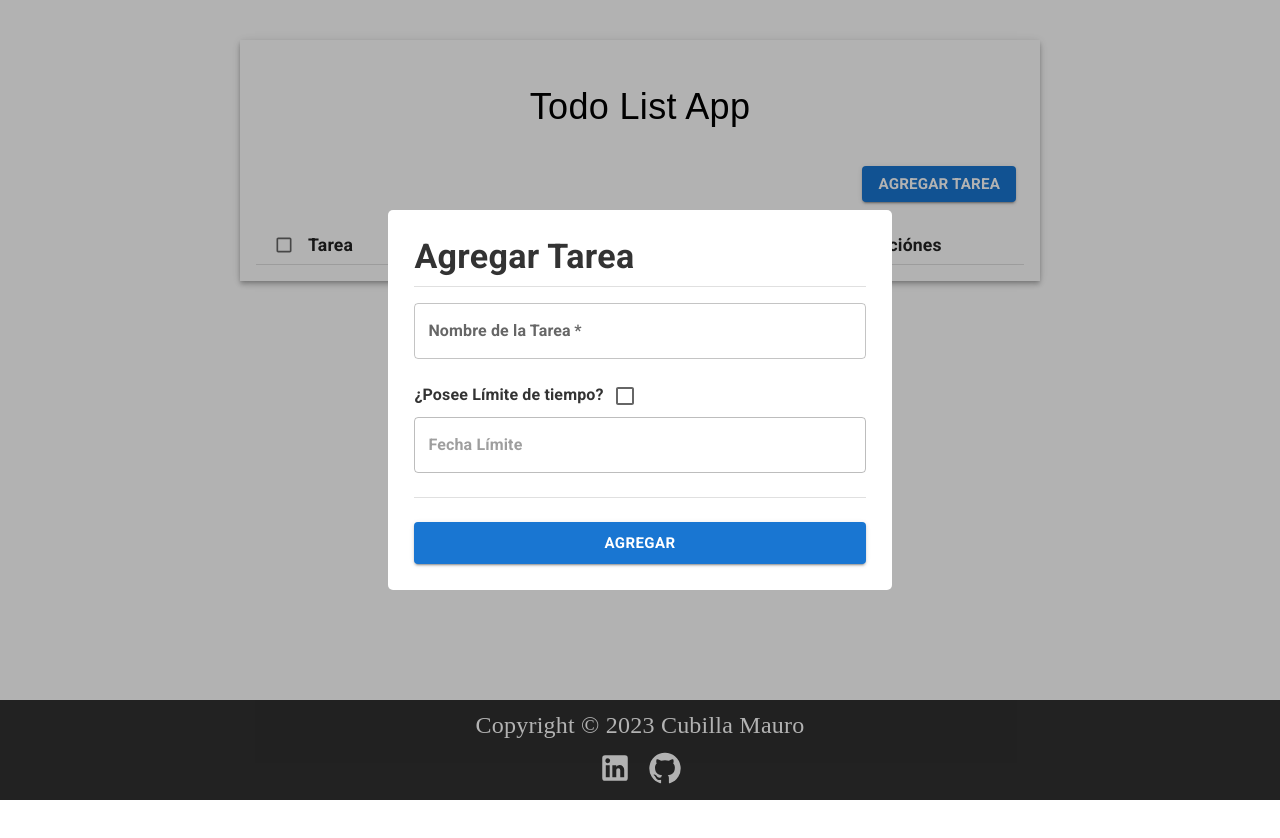
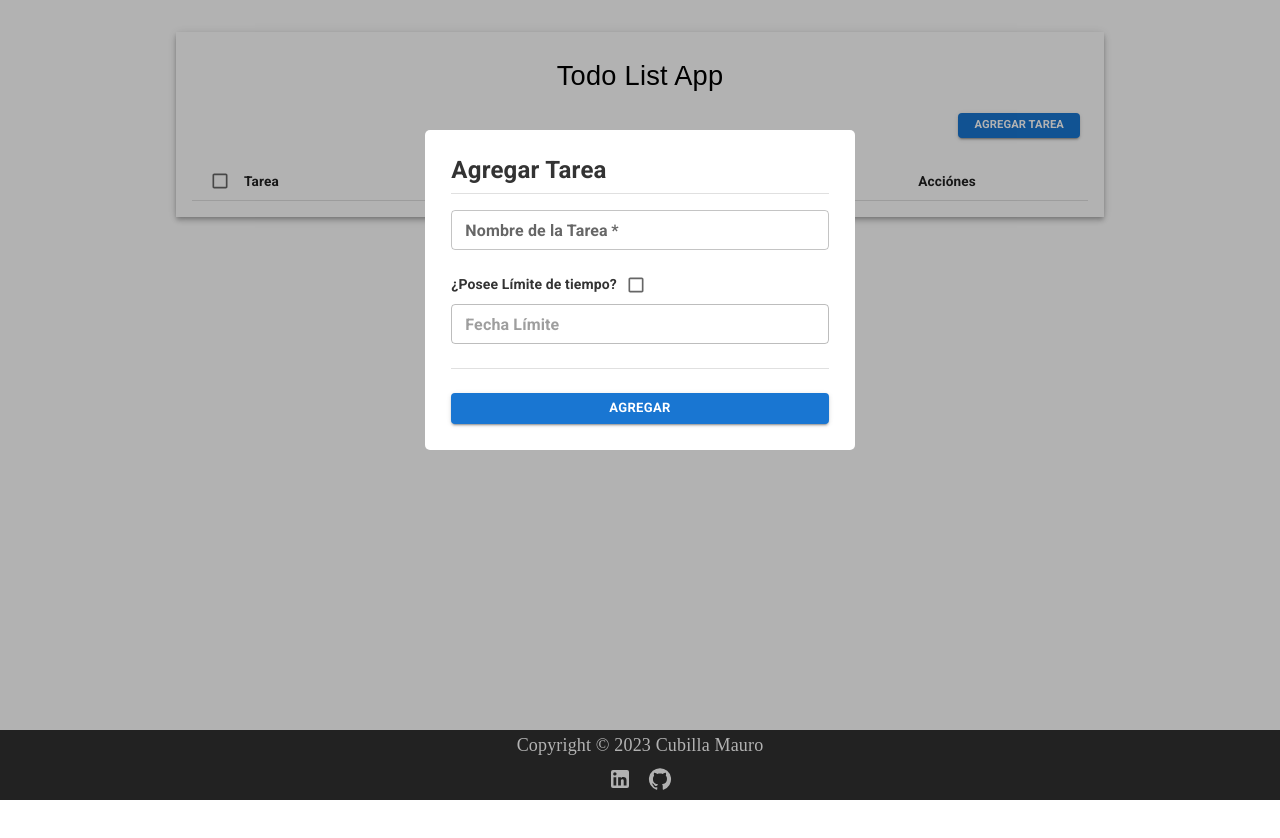
Before and after one commit to MauCubi/todolist-react-app, a React (Vite) app: page / in a window 1280 px wide. Both pictures are taken after a click on the button "AGREGAR TAREA". Shown: the top 838 px of the page. Built offline with nearby package versions, Linux system fonts and the light colour scheme.

Commit message:
Ajustes de resolucion desktop

```diff
--- a/src/TodoListApp.tsx
+++ b/src/TodoListApp.tsx
@@ -26,7 +26,7 @@ export const TodoListApp = () => {
     }
 
   return (
-    <Box component='div' minHeight='100vh' display='flex' alignItems='center' flexDirection='column' mb={{ xs:'60px', sm:'100px'}}>
+    <Box component='div' minHeight='100vh' display='flex' alignItems='center' flexDirection='column' mb={{ xs:'60px', sm:'100px', md:'70px'}}>
 
         <Box
             component='div'
@@ -34,13 +34,13 @@ export const TodoListApp = () => {
             textAlign='center'
             padding={{ xs:0, sm:2}}
             flexDirection='column'
-            width={{ xs:'100%', sm:'80%', md:'60%' }}
-            my={{ xs:1, sm:5 }}
+            width={{ xs:'100%', sm:'80%', md:'70%' }}
+            my={{ xs:1, sm:4 }}
             boxShadow={{ xs:0, sm:4 }}
         >
 
             {/* Titulo + boton agregar / Title + add button  */}
-            <Typography fontSize={{ xs:'1.65rem', sm:'2.25rem'}} fontFamily='sans-serif' my={3}>Todo List App</Typography>
+            <Typography fontSize={{ xs:'1.65rem', sm:'2.25rem', md:'1.7rem'}} fontFamily='sans-serif' my={{ xs:3, md:1 }}>Todo List App</Typography>
 
             <Box component='div' display='flex' justifyContent={{ xs:'center', sm:'end' }} m={{ xs:0, sm:1 }}>
                 <Button
@@ -48,12 +48,12 @@ export const TodoListApp = () => {
                     variant='contained'
                     sx={{
                         width:{ xs:'90%', sm:'fit-content'},
-                        height:'2.25rem',
+                        height:{ xs:'1.8rem', md:'1.6rem' },
                         alignSelf:{ xs:'center', sm:'right' }
                     }}
                     onClick={ handleClickNew }
                 >
-                    <Typography fontSize={{ xs:'0.8rem', sm:'0.95rem' }}>
+                    <Typography fontSize={{ xs:'0.8rem', sm:'0.95rem', md:'0.7rem' }}>
                         Agregar Tarea
                     </Typography>
                 </Button>
--- a/src/components/Socials.tsx
+++ b/src/components/Socials.tsx
@@ -11,7 +11,7 @@ export const Socials = () => {
         sm:'column'
         }}
         width='100%'
-        height={{ xs:'60px', sm:'100px' }}
+        height={{ xs:'60px', sm:'100px', md:'70px' }}
         display='flex'
         alignSelf='center'
         alignItems='center'
@@ -26,7 +26,7 @@ export const Socials = () => {
       fontSize={{
         xs:16,
         sm:20,
-        md:24
+        md:18
       }}
       fontFamily='serif'
       color='white'
@@ -39,14 +39,14 @@ export const Socials = () => {
       direction='row'
       spacing={{
         sm:'0',
-        md:'4'
+        md:'2'
       }}
     >
       <IconButton sx={{ color:'white'}} onClick={ () => { window.open('https://www.linkedin.com/in/macubi90/') }}>
-        <LinkedInIcon sx={{ fontSize:{ xs:'25px', sm:'32px', md:'34px'}  }} />
+        <LinkedInIcon sx={{ fontSize:{ xs:'25px', sm:'32px', md:'24px'}  }} />
       </IconButton>
       <IconButton sx={{ color:'white'}} onClick={ () => { window.open('https://github.com/MauCubi') }}>
-        <GitHubIcon sx={{ fontSize:{ xs:'25px', sm:'32px', md:'34px'}  }} />
+        <GitHubIcon sx={{ fontSize:{ xs:'25px', sm:'32px', md:'24px'}  }} />
       </IconButton>
     </Stack>
 
--- a/src/components/TodoAddModal.tsx
+++ b/src/components/TodoAddModal.tsx
@@ -101,9 +101,9 @@ type FormData = {
 				closeTimeoutMS={ 200 }
 			>
 				<Grid container>
-					<Grid xs={112} container m={2} item={true}>
+					<Grid xs={12} container m={2} item={true}>
 
-						<Typography sx={{ fontSize:{ xs:'1.5rem', sm:'2.125rem'}, lineHeight:'1.235' }}>Agregar Tarea</Typography>
+						<Typography sx={{ fontSize:{ xs:'1.5rem', sm:'1.5rem'}, lineHeight:'1.235' }}>Agregar Tarea</Typography>
 
 						<Divider sx={{ mt: 1, width: '100%'}}/>
 
@@ -114,6 +114,7 @@ type FormData = {
 									label='Nombre de la Tarea'
 									type="text"
 									fullWidth
+									size='small'
 									inputProps={{ maxLength: 50 }}
 									required
 									{...register('title', {
@@ -127,13 +128,13 @@ type FormData = {
 										}
 									}) }
 								/>
-								{errors.title && <Typography component='span' color='error'>{errors.title.message}</Typography>}
+								{errors.title && <Typography fontSize={12} component='span' color='error'>{errors.title.message}</Typography>}
 							</Grid>
 
 							<Grid xs={12} sx={{ mt: 2 }} item={true} >
 								<Grid>
-									<Typography component='label' fontSize={16}>¿Posee Límite de tiempo?</Typography>
-									<Checkbox checked={checkedValue} onChange={ () => setCheckedValue(!checkedValue)} />
+									<Typography component='label' fontSize={14}>¿Posee Límite de tiempo?</Typography>
+									<Checkbox checked={checkedValue} size='small' onChange={ () => setCheckedValue(!checkedValue)} />
 								</Grid>
 
 								<Grid display='flex' direction='column' container>
@@ -147,6 +148,7 @@ type FormData = {
 													disablePast
 													disabled={ !checkedValue }
 													value={ value }
+													slotProps={{ textField: { size: 'small' } }}
 													onChange={onChange}
 													label="Fecha Límite"
 													viewRenderers={{ hours: renderTimeViewClock, minutes: renderTimeViewClock }}
@@ -168,7 +170,7 @@ type FormData = {
 										}}
 
 									/>
-									{errors.dueDate && <Typography component='span' color='error'>{errors.dueDate.message}</Typography>}
+									{errors.dueDate && <Typography fontSize={12} component='span' color='error'>{errors.dueDate.message}</Typography>}
 
 								</Grid>
 
@@ -177,7 +179,7 @@ type FormData = {
 							<Divider sx={{ my: 3}}/>
 
 							<Grid xs={12} item={true} >
-								<Button type='submit' variant='contained' color='primary' size='large' fullWidth>
+								<Button type='submit' variant='contained' color='primary' size='small' fullWidth>
 									{
 										activeTodo? 'Actualizar'
 										: 'Agregar'
--- a/src/components/table/ToDoTableBody.tsx
+++ b/src/components/table/ToDoTableBody.tsx
@@ -40,7 +40,7 @@ export const ToDoTableBody = () => {
                         <Typography
                             color={ (todo.status === true? 'gray' : 'black' )}
                             sx={{ textDecoration: (todo.status === true)? 'line-through': '' }}
-                            fontSize={{ xs:'0.9rem', sm:'1rem' }}
+                            fontSize={{ xs:'0.9rem', sm:'1.15rem', md:'0.75rem' }}
                         >
                             { todo.title }
                         </Typography>
@@ -60,7 +60,7 @@ export const ToDoTableBody = () => {
                                             'warning'
                                             :'error'
                                         }
-                                        sx={{ fontSize:{ xs:'1.1rem', sm:'1.3rem' } }}
+                                        sx={{ fontSize:{ xs:'1.1rem', sm:'1.2rem', md:'1rem' } }}
                                     />
 
                                     <Typography
@@ -73,7 +73,7 @@ export const ToDoTableBody = () => {
                                             '#f57c00'
                                             :'error'
                                         }
-                                        fontSize={{ xs:'0.9rem', sm:'1rem' }}
+                                        fontSize={{ xs:'0.9rem', sm:'1.15rem', md:'0.75rem' }}
                                     >
                                         { new Date(todo.dueDate).toLocaleString() }
                                     </Typography>
@@ -86,7 +86,7 @@ export const ToDoTableBody = () => {
 
                             <IconButton
                                 color='warning'
-                                sx={{ fontSize:{ xs:'1.125rem', sm:'1.6rem' } }}
+                                sx={{ fontSize:{ xs:'1.125rem', sm:'1.6rem', md:'1.2rem' } }}
                                 title='Editar tarea'
                                 onClick={ () => handleSelectTodo(todo) }
                                 disabled={ todo.status }
@@ -96,7 +96,7 @@ export const ToDoTableBody = () => {
 
                             <IconButton
                                 color='error'
-                                sx={{ fontSize:{ xs:'1.125rem', sm:'1.6rem' } }}
+                                sx={{ fontSize:{ xs:'1.125rem', sm:'1.6rem', md:'1.2rem' } }}
                                 title='Eliminar tarea'
                                 onClick={ () => handleDeleteTodo(todo.id) }
                             >
--- a/src/components/table/ToDoTableHead.tsx
+++ b/src/components/table/ToDoTableHead.tsx
@@ -21,13 +21,13 @@ export const ToDoTableHead = () => {
             <TableCell align='center' padding='checkbox'>
                 <Checkbox size='small' onChange={ handleAllChecked } />
             </TableCell>
-            <TableCell sx={{ p:{ xs:'0', sm:'16'}, fontSize:{ xs:'0.9rem', sm:'1.10rem' } }} >
+            <TableCell sx={{ p:{ xs:'0', sm:'16'}, fontSize:{ xs:'0.9rem', sm:'1.2rem', md:'0.85rem' } }} >
                 Tarea
             </TableCell>
-            <TableCell sx={{ textAlign:{xs:'center', sm:'right'},  p:{ xs:'0', sm:'16'}, fontSize:{ xs:'0.9rem', sm:'1.10rem' } }}>
+            <TableCell sx={{ textAlign:{xs:'center', sm:'right'},  p:{ xs:'0', sm:'16'}, fontSize:{ xs:'0.9rem', sm:'1.2rem', md:'0.85rem' } }}>
                 Fecha Límite
             </TableCell>
-            <TableCell align='center' sx={{ p:{ xs:'0', sm:'16'}, fontSize:{ xs:'0.9rem', sm:'1.10rem' } }}>
+            <TableCell align='center' sx={{ p:{ xs:'0', sm:'16'}, fontSize:{ xs:'0.9rem', sm:'1.2rem', md:'0.85rem' } }}>
                 Acciónes
             </TableCell>
         </TableRow>
--- a/src/styles.css
+++ b/src/styles.css
@@ -4,9 +4,12 @@
   }
 
   .ReactModalPortal .ReactModal__Overlay {
-    align-items: center;
     display: flex;
     justify-content: center;
+    align-items: center;
+    /* align-items: center;
+    display: flex;
+    justify-content: center; */
     transition: opacity .2s ease-in-out;
     z-index: 999;
   }
@@ -38,6 +41,7 @@
     max-width: 500px;
     outline: none;
     padding: 10px;
+    margin-bottom: 220px;
   }
 
   .fab {
```
